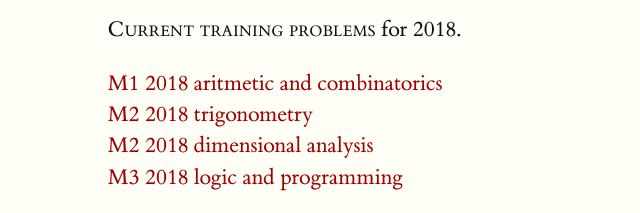
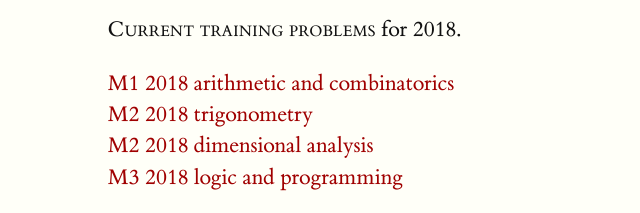
Before and after one commit to tedszy/tedszy.github.io, a plain HTML site: page articles/17/training-current.html in a window 1280 px wide. Shown: the part 254-467 px from the top of the page, 0-640 px from the left. Drawn offline with nearby package versions, Linux system fonts and the light colour scheme; some packages are replaced by stand-ins of ours.

```diff
--- a/articles/17/training-current.html
+++ b/articles/17/training-current.html
@@ -6,7 +6,7 @@
   <meta name="viewport" content="width=device-width, initial-scale=1">
 
   <title>2018 Training Problems</title>
-  <meta name="description" content="Current training problems  for 2018.M1 2018 aritmetic and combinatoricsM2 2018 trigonometryM2 2018 dimensional analysisM3 2018 logic and programmingRacket co...">
+  <meta name="description" content="Current training problems  for 2018.M1 2018 arithmetic and combinatoricsM2 2018 trigonometryM2 2018 dimensional analysisM3 2018 logic and programmingRacket c...">
 
 
   <link rel="stylesheet" href="/css/tufte.css">
@@ -43,7 +43,7 @@
 
 <p><span class="newthought">Current training problems</span>  for 2018.</p>
 
-<p><a href="/assets/m1-2018-1.pdf">M1 2018 aritmetic and combinatorics</a><br />
+<p><a href="/assets/m1-2018-1.pdf">M1 2018 arithmetic and combinatorics</a><br />
 <a href="/assets/m2-2018-1.pdf">M2 2018 trigonometry</a><br />
 <a href="/assets/DA.pdf">M2 2018 dimensional analysis</a><br />
 <a href="/assets/m3-2018-1.pdf">M3 2018 logic and programming</a></p>
```
Also changed, not shown: index.html (+1 -1 lines), 1 other file.
